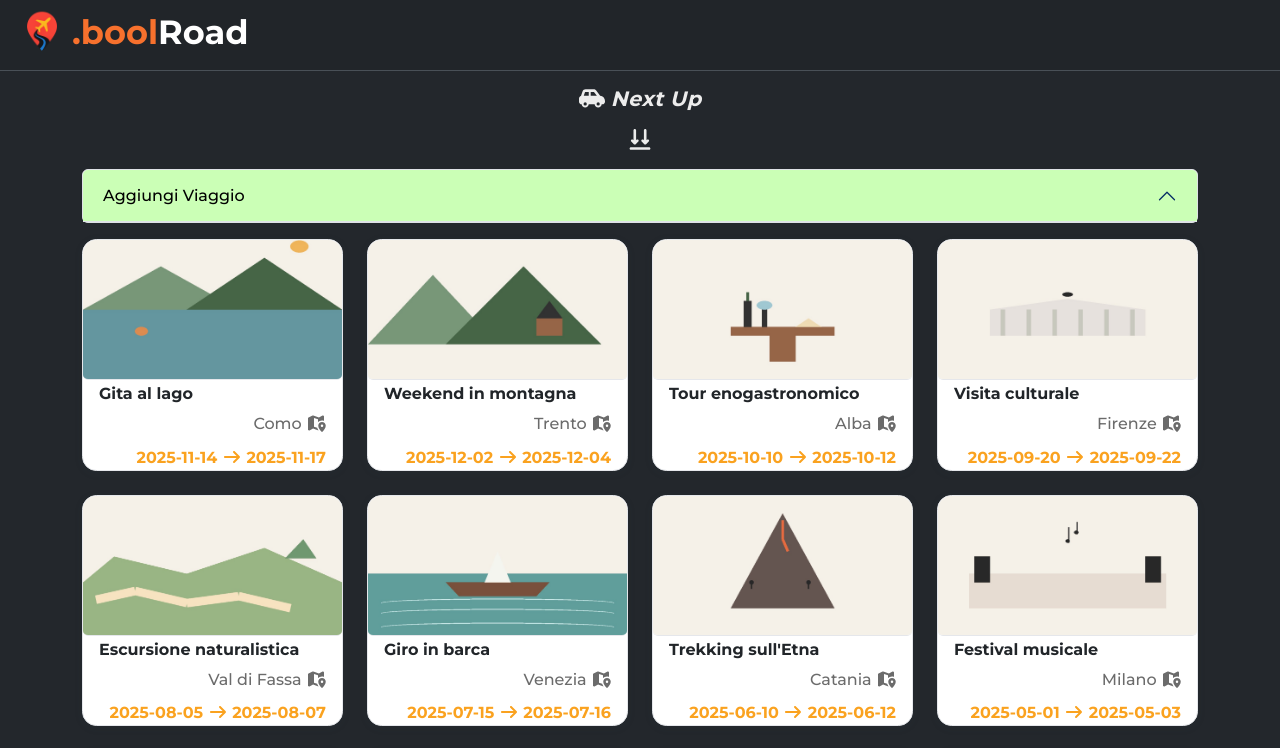
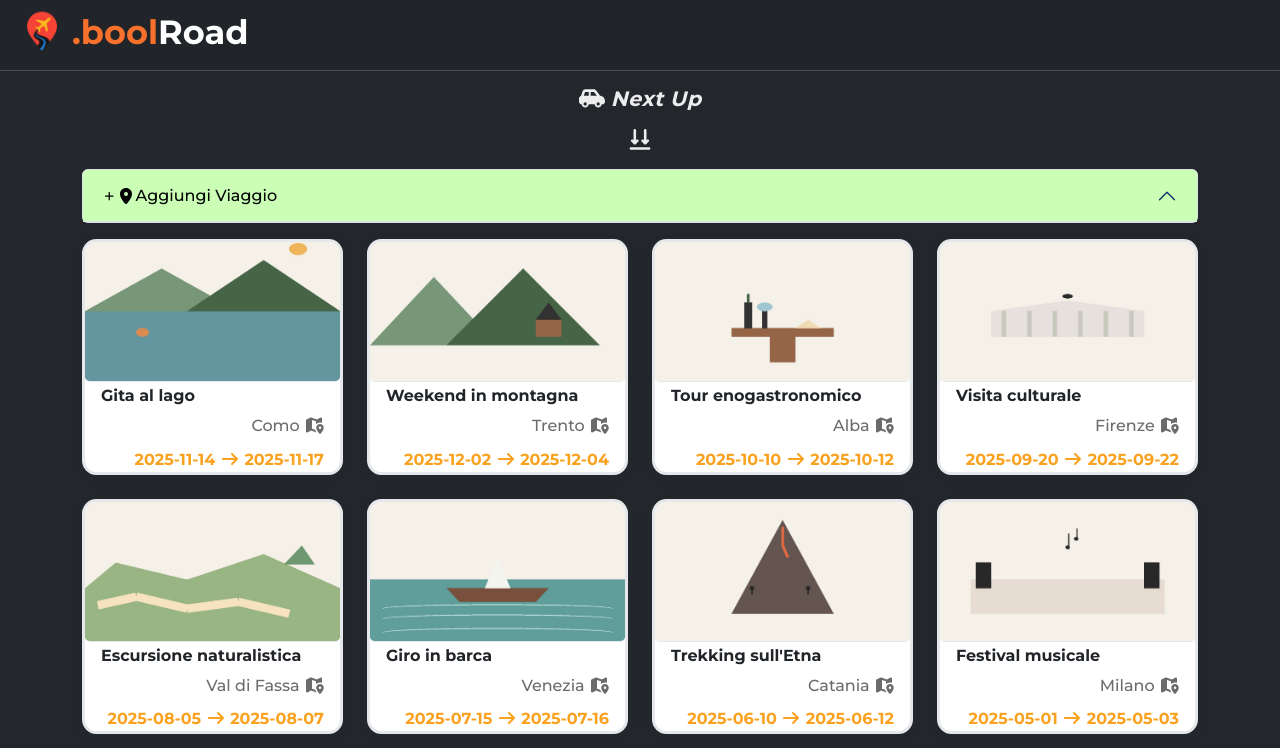
Before and after one commit to Johnnyfromtheblock4/boolroad, a React (Vite) app: page / in a window 1280 px wide. Shown: the top 748 px of the page. Built offline with nearby package versions, Linux system fonts and the light colour scheme.

Commit message:
[UPD] Style

```diff
--- a/src/components/NewTripForm.jsx
+++ b/src/components/NewTripForm.jsx
@@ -1,4 +1,7 @@
 import { useState } from "react";
+import { FontAwesomeIcon } from '@fortawesome/react-fontawesome';
+import { faLocationDot } from '@fortawesome/free-solid-svg-icons';
+import { faPlus } from '@fortawesome/free-solid-svg-icons';
 
 const NewTripForm = () => {
 	const [activeForm, setActiveForm] = useState(null);
@@ -14,8 +17,8 @@ const NewTripForm = () => {
 							}`}
 							type="button"
 							onClick={() => setActiveForm(!activeForm)}
-						>
-							Aggiungi Viaggio
+						><FontAwesomeIcon icon={faPlus} size="2xs" /><FontAwesomeIcon icon={faLocationDot} />
+							 Aggiungi Viaggio
 						</button>
 					</h2>
 					<div
--- a/src/pages/HomePage.jsx
+++ b/src/pages/HomePage.jsx
@@ -20,7 +20,7 @@ const HomePage = () => {
       <div className="row justify-content-center">
         <NewTripForm />
         {trips.map((trip) => (
-          <div key={trip.id} className="col-md-6 col-lg-3 mb-4">
+          <div key={trip.id} className="col-md-6 col-lg-3 mb-4 card-container">
             <Link to={`/trips/${trip.id}`} className="text-decoration-none card h-100 slate-card">
               <div className="card-img slate-img">
                 <img
--- a/src/styles/HomePage.css
+++ b/src/styles/HomePage.css
@@ -8,7 +8,7 @@ body {
 
 .slate-card {
   background: #fff;
-  border: 1px solid #e5e7eb;
+  border: 3px solid #e5e7eb;
   box-shadow: 0 2px 8px rgba(44, 62, 80, 0.09);
   border-radius: 0.9rem;
   overflow: hidden;
```
